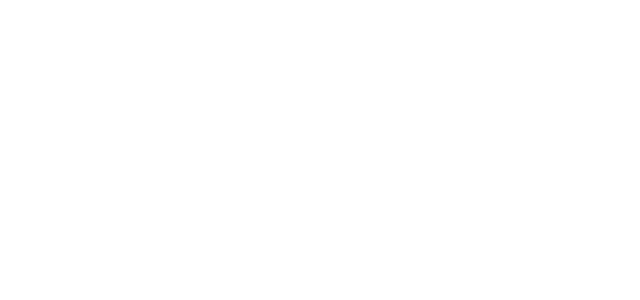
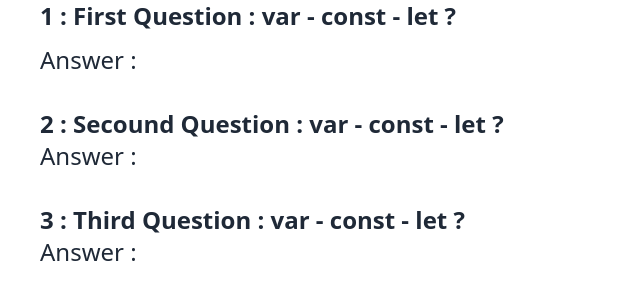
Before and after one commit to xunaiet-faruk/PH-TUBE, a plain HTML site: page 86-PHero-tube/question.html in a window 1280 px wide. Shown: the whole page, without its empty margins (0-640 px from the left). Drawn offline with nearby package versions, Linux system fonts and the light colour scheme.

Commit message:
qouestion ans

```diff
--- a/86-PHero-tube/index.js
+++ b/86-PHero-tube/index.js
@@ -56,6 +56,12 @@ const containerCard = async (id) => {
     })
 }
 
+document.getElementById('btnquestion').addEventListener('click', function(){
+
+window.location.href='question.html'
+
+})
+
 
 loadMap();
 
--- a/86-PHero-tube/question.html
+++ b/86-PHero-tube/question.html
@@ -4,8 +4,27 @@
     <meta charset="UTF-8">
     <meta name="viewport" content="width=device-width, initial-scale=1.0">
     <title>Document</title>
+        <link href="https://cdn.jsdelivr.net/npm/daisyui@3.6.4/dist/full.css" rel="stylesheet" type="text/css" />
+        <script src="https://cdn.tailwindcss.com"></script>
 </head>
 <body>
 
+
+    <div class="text-2xl ml-10">
+        <h3 class="font-bold mb-3"> 1 : First Question : var - const - let ?</h3>
+        <p class="text-1xl"> Answer : </p>
+
+<br>
+        <h3 class="font-bold"> 2 : Secound Question : var - const - let ?</h3>
+            <p class="text-1xl"> Answer : </p>
+
+<br>
+        <h3 class="font-bold"> 3 : Third  Question : var - const - let ?</h3>
+            <p class="text-1xl"> Answer : </p>
+
+
+    </div>
+
+
 </body>
 </html>
```
Also changed, not shown: 86-PHero-tube/index.html (+1 -1 lines).
